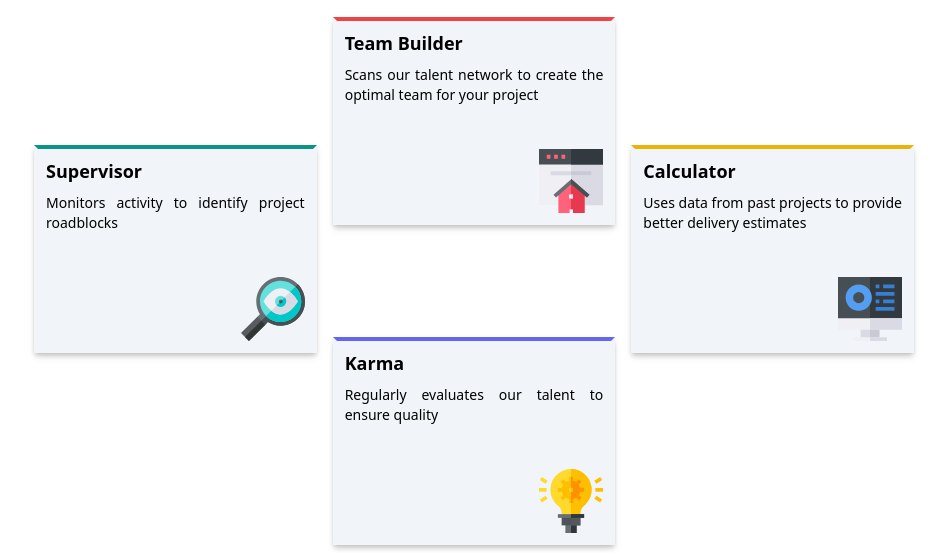
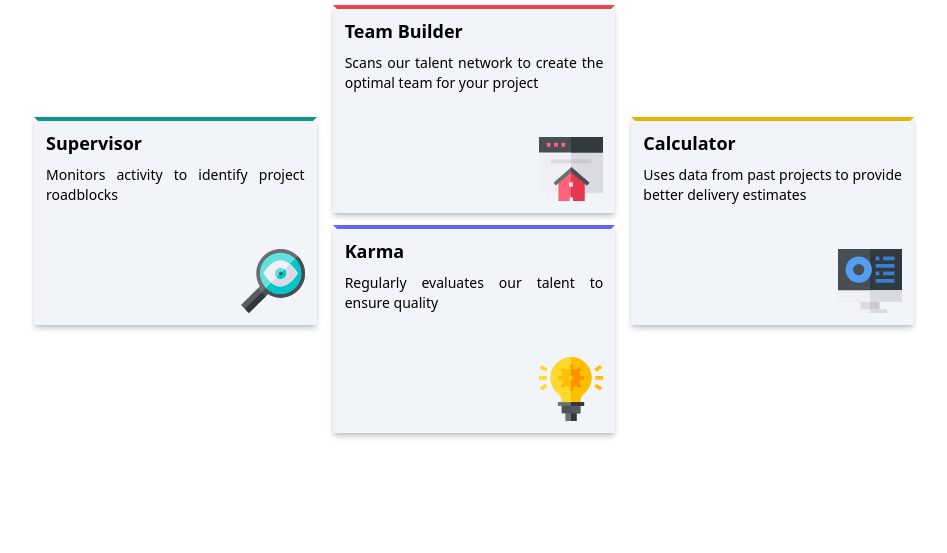
Before and after one commit to muhyasin89/YoutubeHTML-CSS, a website: page index.html in a window 1280 px wide. Shown: the part 247-800 px from the top of the page, without its empty margins (166-1113 px from the left). Drawn offline with Linux system fonts and the light colour scheme.

Commit message:
[newbie/four-card-feature]finilize product

```diff
--- a/index.html
+++ b/index.html
@@ -24,8 +24,8 @@
         to ensure that your project is successful</p>
 
       <div class="grid grid-cols-3">
-        <div class="m-2 ">
-          <div class="box border-t-teal-600 mt-60">
+        <div class="m-2">
+          <div class="box border-t-teal-600 mt-28">
             <h2 class="box-title">Supervisor</h2>
             <p class="box-p">Monitors activity to identify project roadblocks</p>
             <img src="images/icon-supervisor.svg" class="box-img" />
@@ -38,14 +38,14 @@
             <img src="images/icon-team-builder.svg" class="box-img" />
           </div>
 
-          <div class="box border-t-indigo-500 top-0">
+          <div class="box border-t-indigo-500 my-3">
             <h2 class="box-title">Karma</h2>
             <p class="box-p">Regularly evaluates our talent to ensure quality</p>
             <img src="images/icon-karma.svg" class="box-img" />
           </div>
         </div>
         <div class="m-2">
-          <div class="box border-t-yellow-500 mt-60">
+          <div class="box border-t-yellow-500 mt-28">
             <h2 class="box-title">Calculator</h2>
             <p class="box-p">Uses data from past projects to provide better delivery estimates</p>
             <img src="images/icon-calculator.svg" class="box-img" />
@@ -55,10 +55,7 @@
 
       </div>
 
-
-
-
-
+    </div>
   </div>
 
 </body>
--- a/src/main.css
+++ b/src/main.css
@@ -5,7 +5,7 @@
 @layer components {
 
     .box{
-        @apply relative block shadow-md mt-28 w-full p-2 h-52 bg-slate-100 border-4 border-slate-100
+        @apply relative block shadow-md w-full p-2 h-52 bg-slate-100 border-4 border-slate-100
     }
 
     .box-title{
```
Also changed, not shown: css/main.css.
